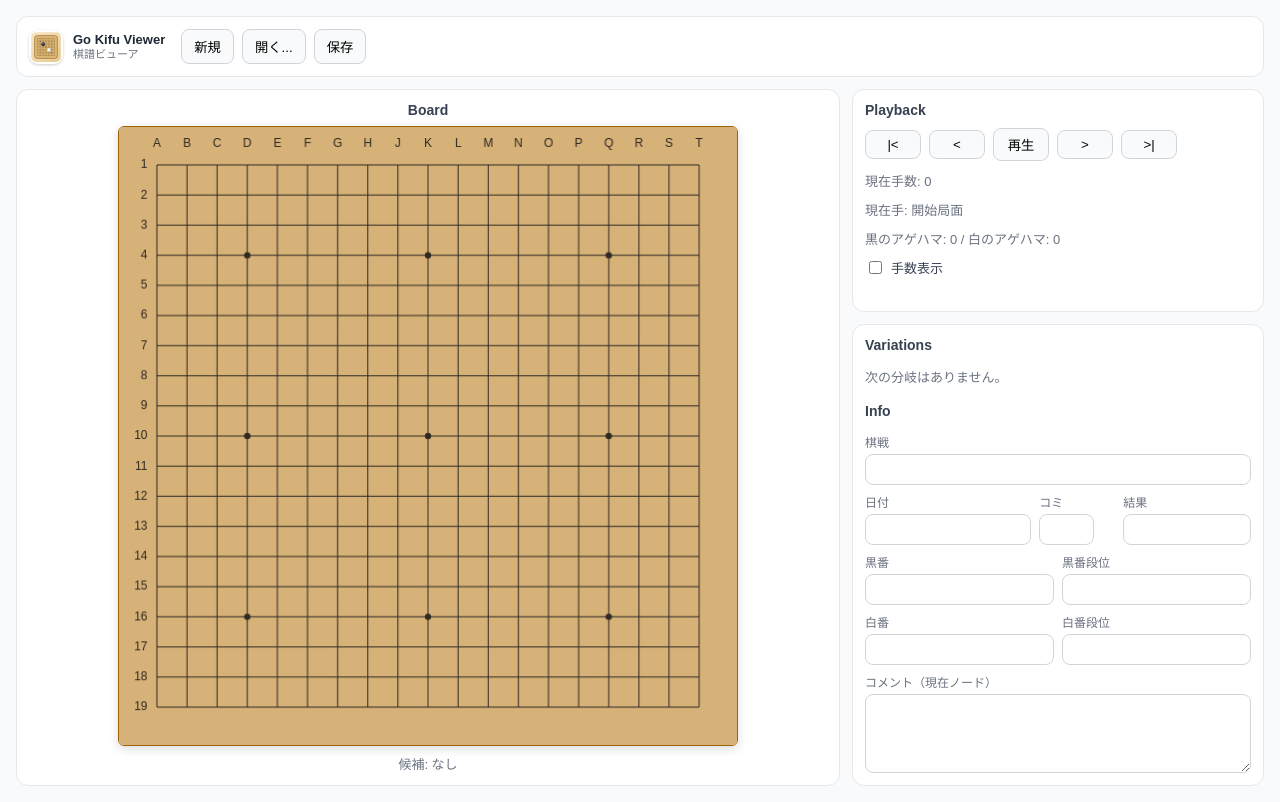
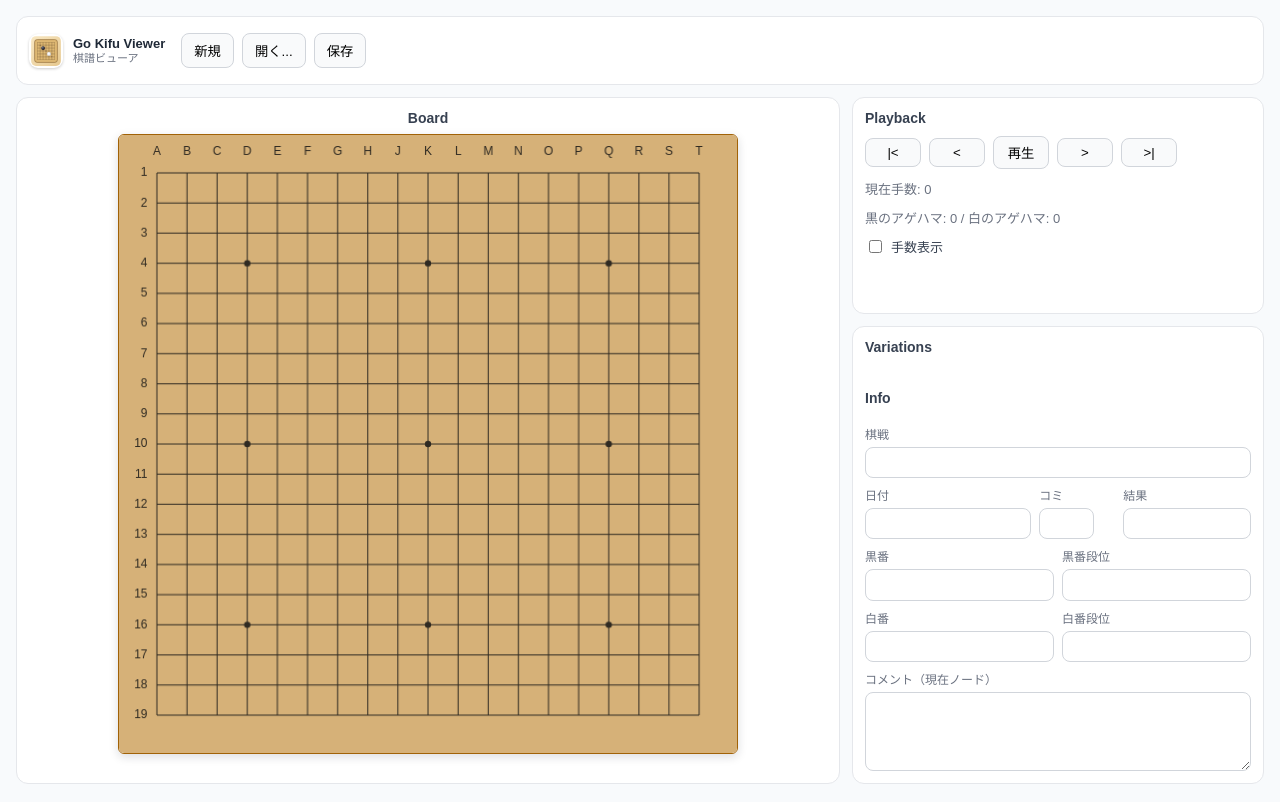
Before and after one commit to gotoeveryone/kifuviewer, a Svelte app: page / in a window 1280 px wide. Built offline with nearby package versions, Linux system fonts and the light colour scheme.

Commit message:
feat: simplify playback UI and add unsaved-changes modal

```diff
--- a/src/App.svelte
+++ b/src/App.svelte
@@ -13,6 +13,8 @@
   import { setUiError, setUiInfo } from "./lib/stores/ui";
 
   let openedName = "";
+  let showUnsavedConfirm = false;
+  let pendingAction: "new" | "open" | null = null;
 
   const basename = (path: string): string => {
     return path.split(/[\\/]/).pop() ?? path;
@@ -31,7 +33,7 @@
     }
   };
 
-  const onOpenClick = async () => {
+  const runOpenFlow = async () => {
     try {
       const path = await pickSgfFile();
       if (!path) {
@@ -41,6 +43,15 @@
     } catch (error) {
       setUiError(`ファイル選択に失敗: ${String(error)}`);
     }
+  };
+
+  const onOpenClick = async () => {
+    if ($isDirty) {
+      pendingAction = "open";
+      showUnsavedConfirm = true;
+      return;
+    }
+    await runOpenFlow();
   };
 
   const onSaveClick = async () => {
@@ -66,12 +77,39 @@
     }
   };
 
-  const onNewClick = () => {
+  const runNewFlow = () => {
     setCollection(createEmptyCollection());
     currentFilePath.set("");
     openedName = "";
     setUiInfo("新規棋譜を作成しました。");
     goToStart();
+  };
+
+  const onNewClick = () => {
+    if ($isDirty) {
+      pendingAction = "new";
+      showUnsavedConfirm = true;
+      return;
+    }
+    runNewFlow();
+  };
+
+  const onUnsavedConfirmCancel = () => {
+    showUnsavedConfirm = false;
+    pendingAction = null;
+  };
+
+  const onUnsavedConfirmProceed = async () => {
+    showUnsavedConfirm = false;
+    const action = pendingAction;
+    pendingAction = null;
+    if (action === "new") {
+      runNewFlow();
+      return;
+    }
+    if (action === "open") {
+      await runOpenFlow();
+    }
   };
 
   onMount(() => {
@@ -117,4 +155,17 @@
     <VariationPanel />
     <InfoPanel />
   </section>
+
+  {#if showUnsavedConfirm}
+    <div class="modal-backdrop" role="presentation">
+      <div class="modal panel" role="dialog" aria-modal="true" aria-label="未保存確認">
+        <p class="modal-title">未保存の変更があります</p>
+        <p class="modal-text">保存せずに続行してもよろしいですか？</p>
+        <div class="modal-actions">
+          <button type="button" on:click={onUnsavedConfirmCancel}>キャンセル</button>
+          <button type="button" class="danger" on:click={onUnsavedConfirmProceed}>保存せずに続行</button>
+        </div>
+      </div>
+    </div>
+  {/if}
 </main>
--- a/src/app.css
+++ b/src/app.css
@@ -110,6 +110,55 @@ body {
   grid-area: playback;
 }
 
+.modal-backdrop {
+  position: fixed;
+  inset: 0;
+  background: rgba(15, 23, 42, 0.35);
+  display: grid;
+  place-items: center;
+  z-index: 1000;
+  padding: 16px;
+}
+
+.modal {
+  width: min(460px, 100%);
+  display: grid;
+  gap: 10px;
+}
+
+.modal-title {
+  margin: 0;
+  font-size: 16px;
+  font-weight: 700;
+  color: #111827;
+}
+
+.modal-text {
+  margin: 0;
+  font-size: 14px;
+  color: #4b5563;
+}
+
+.modal-actions {
+  display: flex;
+  justify-content: flex-end;
+  gap: 8px;
+}
+
+.modal-actions button {
+  border: 1px solid #d1d5db;
+  background: #f9fafb;
+  border-radius: 8px;
+  padding: 7px 12px;
+  cursor: pointer;
+}
+
+.modal-actions .danger {
+  border-color: #fca5a5;
+  background: #fee2e2;
+  color: #991b1b;
+}
+
 @media (max-width: 960px) {
   .app {
     grid-template-columns: 1fr;
--- a/src/lib/components/BoardCanvas.svelte
+++ b/src/lib/components/BoardCanvas.svelte
@@ -228,13 +228,6 @@
     on:mousemove={onMouseMove}
     on:mouseleave={onMouseLeave}
   ></canvas>
-  <p class="coord">
-    {#if hoverPoint}
-      候補: {boardXLabel(hoverPoint.x)}{boardYLabel(hoverPoint.y)}
-    {:else}
-      候補: なし
-    {/if}
-  </p>
 </div>
 
 <style>
@@ -256,9 +249,4 @@
     box-shadow: 0 3px 10px rgba(17, 24, 39, 0.15);
   }
 
-  .coord {
-    margin: 0;
-    font-size: 13px;
-    color: #6b7280;
-  }
 </style>
--- a/src/lib/components/PlaybackControls.svelte
+++ b/src/lib/components/PlaybackControls.svelte
@@ -2,26 +2,6 @@
   import { boardState } from "../stores/board";
   import { goNext, goPrev, goToEndByMainLine, goToStart, isPlaying, showMoveNumbers, toggleMoveNumbers, togglePlayback } from "../stores/playback";
   import { uiMessage } from "../stores/ui";
-
-  const boardXLabel = (x: number): string => {
-    const letters = "ABCDEFGHJKLMNOPQRSTUVWXYZ";
-    return letters[x] ?? "?";
-  };
-
-  const boardYLabel = (y: number): string => {
-    return String(y + 1);
-  };
-
-  $: currentMoveLabel = (() => {
-    const last = $boardState.lastMove;
-    if (!last) {
-      return "開始局面";
-    }
-    if (!last.point) {
-      return `${last.color} パス`;
-    }
-    return `${last.color} ${boardXLabel(last.point.x)}${boardYLabel(last.point.y)}`;
-  })();
 </script>
 
 <div class="playback">
@@ -38,7 +18,6 @@
   </div>
 
   <p class="status">現在手数: {$boardState.moveNumber}</p>
-  <p class="status">現在手: {currentMoveLabel}</p>
   <p class="status">黒のアゲハマ: {$boardState.captures.B} / 白のアゲハマ: {$boardState.captures.W}</p>
   <label class="toggle">
     <input type="checkbox" checked={$showMoveNumbers} on:change={toggleMoveNumbers} />
--- a/src/lib/components/VariationPanel.svelte
+++ b/src/lib/components/VariationPanel.svelte
@@ -1,26 +1,6 @@
 <script lang="ts">
-  import type { SgfNode } from "../types/sgf";
-  import { canonicalSgf, getFirstPropertyValue, getNodeByPath } from "../stores/sgf";
+  import { canonicalSgf, getNodeByPath } from "../stores/sgf";
   import { currentPath, switchNextVariation } from "../stores/playback";
-
-  const moveLabel = (coord: string, color: string): string => {
-    if (!coord) {
-      return `${color} pass`;
-    }
-    return `${color}[${coord}]`;
-  };
-
-  const describeNode = (node: SgfNode): string => {
-    const b = getFirstPropertyValue(node, "B");
-    if (b !== "") {
-      return moveLabel(b, "B");
-    }
-    const w = getFirstPropertyValue(node, "W");
-    if (w !== "") {
-      return moveLabel(w, "W");
-    }
-    return "(非着手ノード)";
-  };
 
   $: root = $canonicalSgf?.games[0]?.root ?? null;
   $: currentNode = root ? getNodeByPath(root, $currentPath) : null;
@@ -29,15 +9,11 @@
 
 <div class="variation">
   <h2>Variations</h2>
-  {#if !root}
-    <p>棋譜を読み込むと分岐を表示します。</p>
-  {:else if nextVariations.length === 0}
-    <p>次の分岐はありません。</p>
-  {:else}
+  {#if root && nextVariations.length > 0}
     <ul>
-      {#each nextVariations as node, index}
+      {#each nextVariations as _, index}
         <li>
-          <button type="button" on:click={() => switchNextVariation(index)}>{index + 1}. {describeNode(node)}</button>
+          <button type="button" on:click={() => switchNextVariation(index)}>分岐 {index + 1}</button>
         </li>
       {/each}
     </ul>
@@ -54,12 +30,6 @@
     margin: 0;
     font-size: 14px;
     color: #374151;
-  }
-
-  p {
-    margin: 0;
-    font-size: 13px;
-    color: #6b7280;
   }
 
   ul {
```
